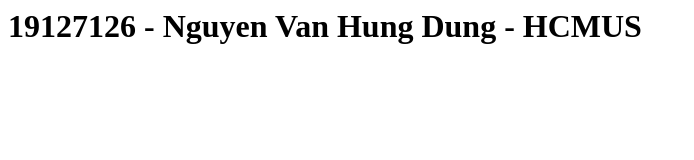
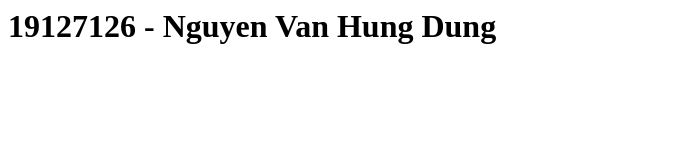
Before and after one commit to 19127126/hello-nodejs, a plain HTML site: page index.html in a window 1280 px wide. Shown: the whole page, without its empty margins (0-694 px from the left). Drawn offline with Linux system fonts and the light colour scheme.

```diff
--- a/index.html
+++ b/index.html
@@ -1 +1 @@
-<h1>19127126 - Nguyen Van Hung Dung - HCMUS</h1>
+<h1>19127126 - Nguyen Van Hung Dung</h1>
```
Also changed, not shown: 1 other file.
